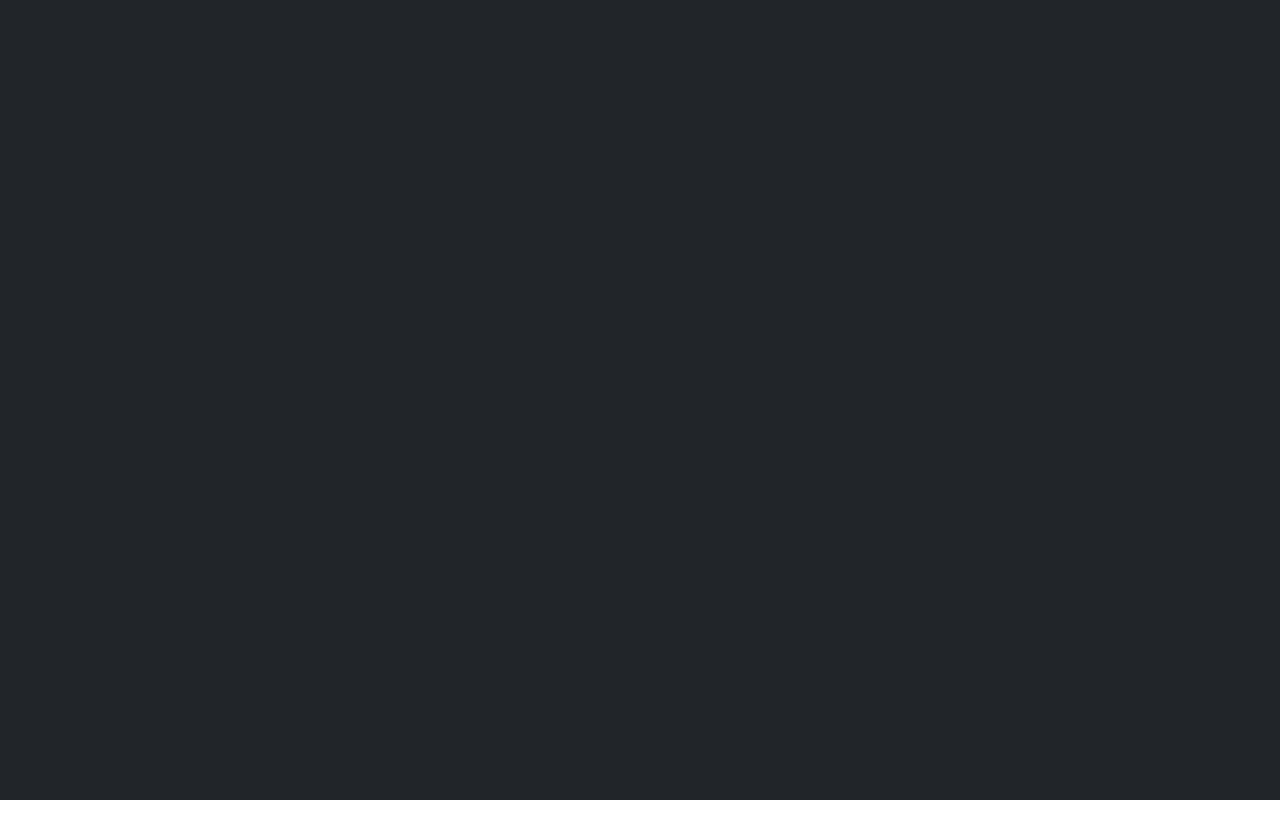
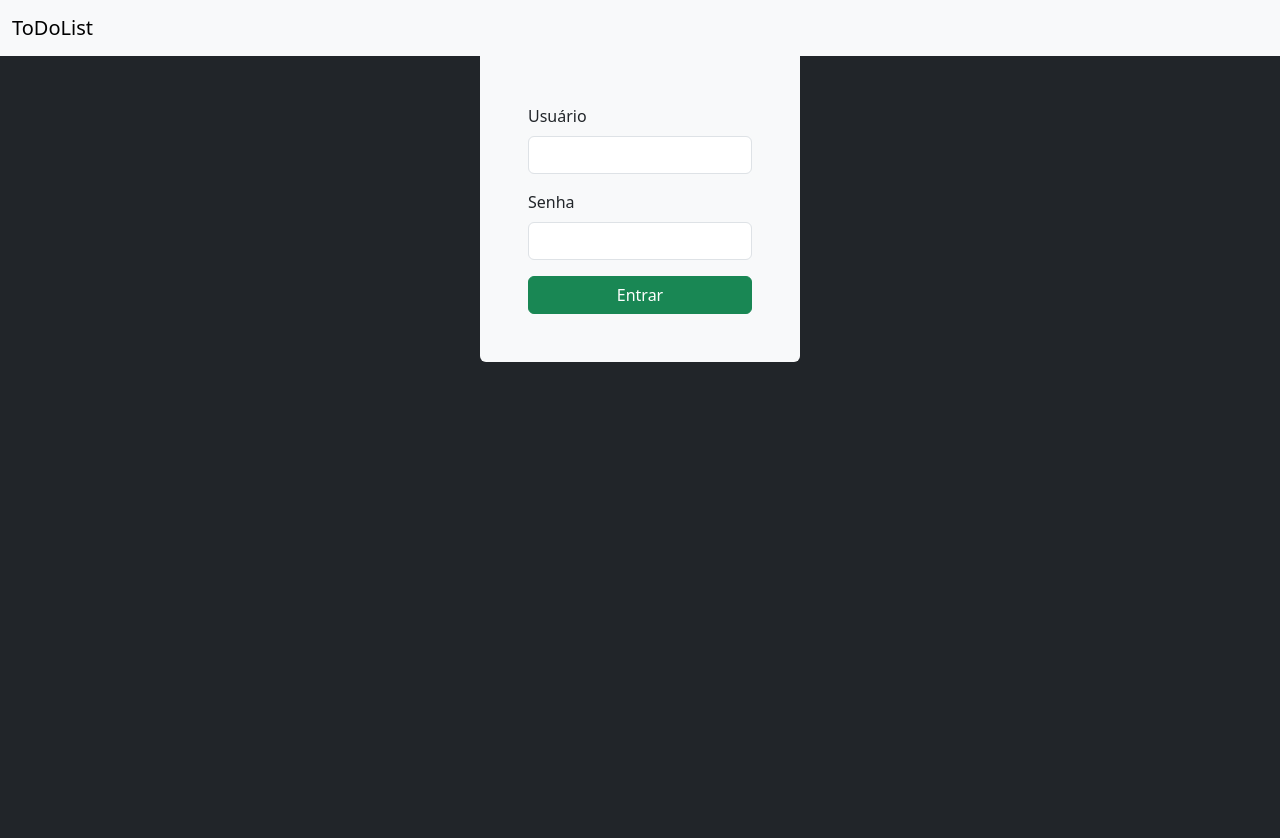
Before and after one commit to shl0mo/StickyNotes, a website: page frontend/src/pages/login.html in a window 1280 px wide. Before the commit the page ends 800 px from the top, so only its background shows below. Drawn offline with nearby package versions, Linux system fonts and the light colour scheme; files whose address does not match are found by name.

Commit message:
login.html

```diff
--- a/frontend/src/pages/login.html
+++ b/frontend/src/pages/login.html
@@ -1,15 +1,41 @@
-
 <!DOCTYPE html>
 <html>
 	<head>
 		<script src="./build/index.js"></script>
 		<link href="https://cdn.jsdelivr.net/npm/bootstrap@5.3.2/dist/css/bootstrap.min.css" rel="stylesheet" integrity="sha384-T3c6CoIi6uLrA9TneNEoa7RxnatzjcDSCmG1MXxSR1GAsXEV/Dwwykc2MPK8M2HN" crossorigin="anonymous">
+		<link rel="stylesheet" href="https://cdn.jsdelivr.net/npm/bootstrap-icons@1.3.0/font/bootstrap-icons.css">
+		<style>
+.button-add {
+	margin: 30px 50px;
+	width: 100px;
+	height: 100px;
+	font-size: 40px;
+	/*color: white;
+	  background-color: green !important;*/
+}
+		</style>
 	</head>
 	<body>
-		<div class="wrapper bg-dark vh-100">
-			<div>
-		    	</div>
-		</div>
+		<nav class="navbar navbar-expand-lg navbar-light bg-light">
+			<div class="container-fluid">
+				<a class="navbar-brand" href="../index.html">ToDoList</a>
+			</div>
+		</nav>
+		<main class="wrapper bg-dark vh-100 position-relative">
+			<div class="container bg-light p-5 w-25 rounded-bottom">
+				<form>
+					<div class="mb-3">
+						<label for="input-usuario" class="form-label">Usuário</label>
+						<input id="input-usuario" class="form-control" required/>
+					</div>
+					<div class="mb-3">
+						<label for=	"input-senha" class="form-label">Senha</label>
+						<input type="password" id="input-senha" class="form-control" required/>
+					</div>
+					<button type="submit" class="btn btn-success w-100">Entrar</button>
+				</form>
+			</div>
+		</main>
 		<script src="https://cdn.jsdelivr.net/npm/bootstrap@5.3.2/dist/js/bootstrap.bundle.min.js" integrity="sha384-C6RzsynM9kWDrMNeT87bh95OGNyZPhcTNXj1NW7RuBCsyN/o0jlpcV8Qyq46cDfL" crossorigin="anonymous"></script>
 	</body>
 </html>
```
Also changed, not shown: backend/package.json (added, +15 -0 lines), frontend/src/index.html (+5 -5 lines), 2 other files.
